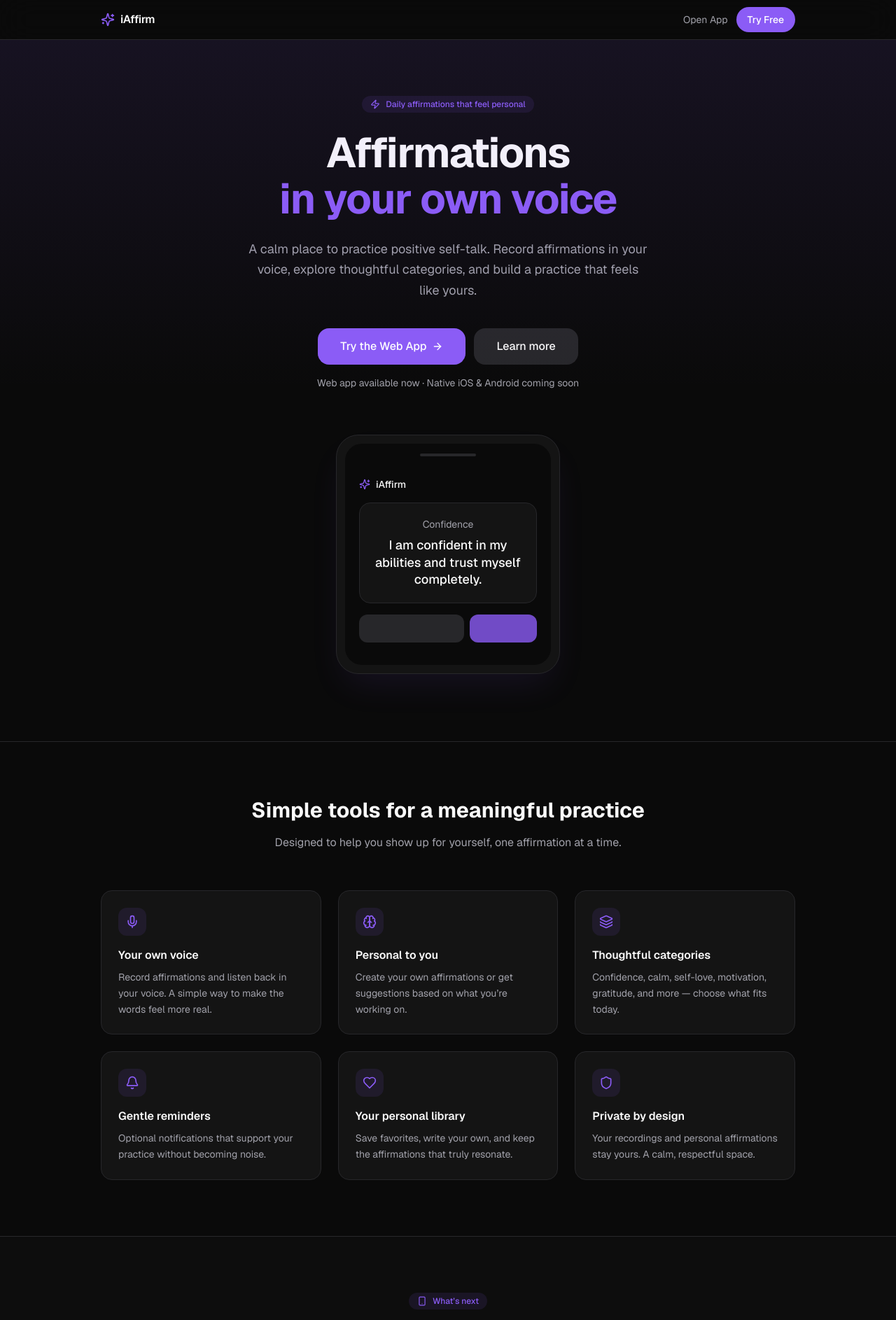
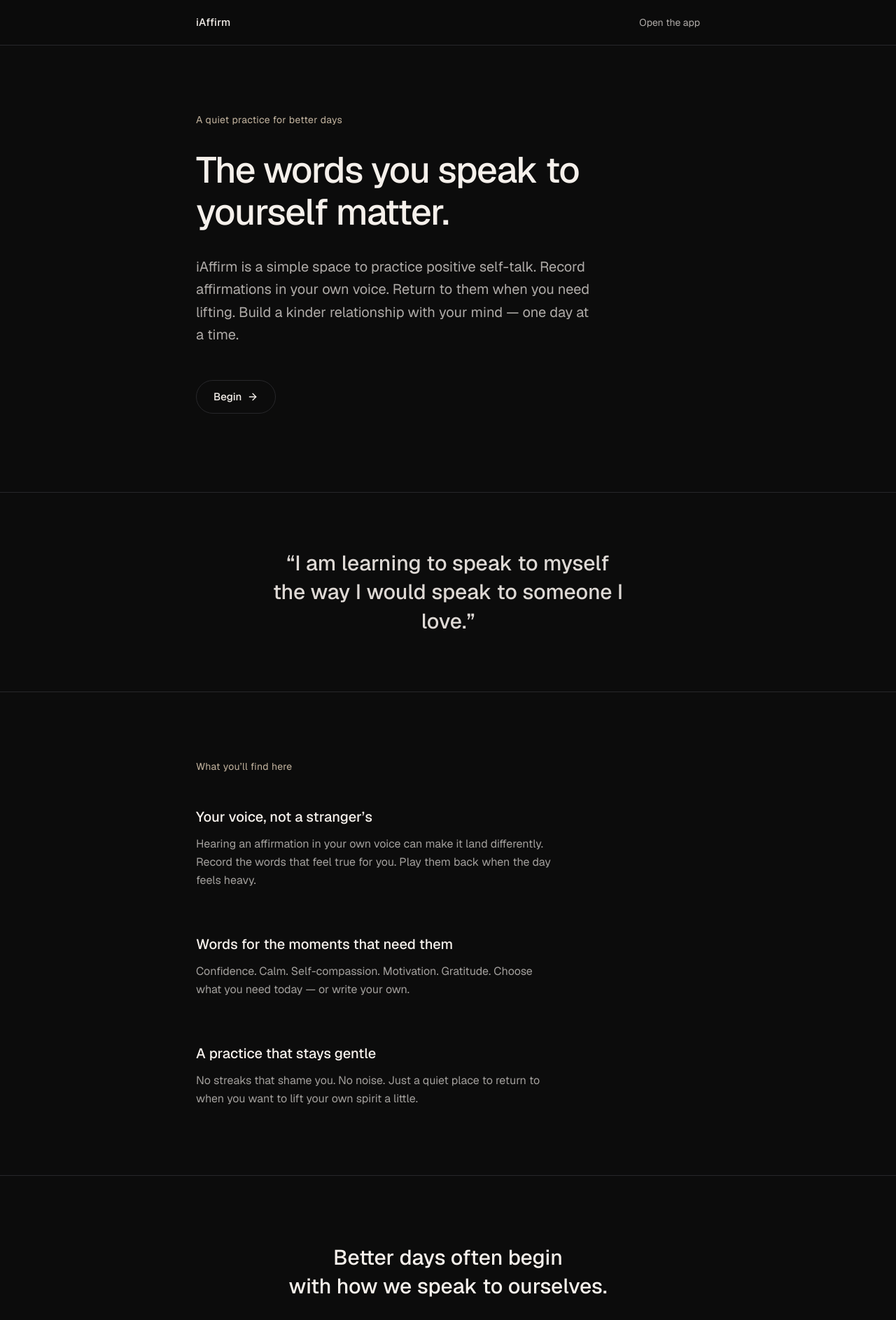
Before and after one commit to ohkariku-boop/iaffirm, a Next.js app: page / in a window 1280 px wide. Shown: the top 1886 px of the page at 70% size. Built offline with nearby package versions, Linux system fonts and the light colour scheme.

Commit message:
Redo landing page: warm, human, editorial tone focused on affirmations and mental wellbeing
- Remove startup/AI aesthetic and competitive language
- Emphasize own voice, gentleness, better days, self-kindness
- Clean typography-led layout inspired by thoughtful wellness design

```diff
--- a/src/app/page.tsx
+++ b/src/app/page.tsx
@@ -1,193 +1,111 @@
 import Link from "next/link";
-import { Sparkles, Mic, Heart, Zap, Shield, ArrowRight, Brain, Layers, Bell, Smartphone } from "lucide-react";
+import { ArrowRight } from "lucide-react";
 
 export default function LandingPage() {
   return (
-    <div className="min-h-screen bg-background text-foreground">
+    <div className="min-h-screen bg-[#0c0c0c] text-[#f5f0eb]">
       {/* Nav */}
-      <header className="sticky top-0 z-50 bg-background/80 backdrop-blur-xl border-b border-border">
-        <div className="max-w-5xl mx-auto px-4 h-14 flex items-center justify-between">
-          <div className="flex items-center gap-2">
-            <Sparkles className="w-5 h-5 text-primary" />
-            <span className="font-semibold tracking-tight">iAffirm</span>
-          </div>
-          <div className="flex items-center gap-3">
+      <header className="sticky top-0 z-50 bg-[#0c0c0c]/90 backdrop-blur-md border-b border-white/5">
+        <div className="max-w-3xl mx-auto px-6 h-16 flex items-center justify-between">
+          <span className="text-[15px] font-medium tracking-wide">iAffirm</span>
           <Link
             href="/app"
-              className="text-sm text-muted-foreground hover:text-foreground transition-colors"
+            className="text-sm text-[#f5f0eb]/70 hover:text-[#f5f0eb] transition-colors"
           >
-              Open App
+            Open the app
           </Link>
-            <Link
-              href="/app"
-              className="px-4 py-2 rounded-full bg-primary text-primary-foreground text-sm font-medium hover:bg-primary/90 transition-colors"
-            >
-              Try Free
-            </Link>
-          </div>
         </div>
       </header>
 
       {/* Hero */}
-      <section className="relative overflow-hidden">
-        <div className="absolute inset-0 bg-gradient-to-b from-primary/10 via-transparent to-transparent pointer-events-none" />
-        <div className="max-w-5xl mx-auto px-4 pt-20 pb-24 text-center">
-          <div className="inline-flex items-center gap-2 px-3 py-1 rounded-full bg-primary/10 text-primary text-xs font-medium mb-6">
-            <Zap className="w-3.5 h-3.5" />
-            Daily affirmations that feel personal
-          </div>
-          <h1 className="text-4xl sm:text-5xl md:text-6xl font-bold tracking-tight leading-[1.1] mb-6">
-            Affirmations
-            <br />
-            <span className="text-primary">in your own voice</span>
+      <section className="max-w-3xl mx-auto px-6 pt-24 pb-28">
+        <p className="text-sm tracking-wide text-[#c4b5a0] mb-8">
+          A quiet practice for better days
+        </p>
+        <h1 className="text-4xl sm:text-5xl md:text-[3.25rem] font-medium leading-[1.15] tracking-tight mb-8">
+          The words you speak to yourself matter.
         </h1>
-          <p className="text-lg text-muted-foreground max-w-xl mx-auto mb-10 leading-relaxed">
-            A calm place to practice positive self-talk. Record affirmations in your voice,
-            explore thoughtful categories, and build a practice that feels like yours.
+        <p className="text-lg sm:text-xl text-[#f5f0eb]/70 leading-relaxed max-w-xl mb-12">
+          iAffirm is a simple space to practice positive self-talk.
+          Record affirmations in your own voice. Return to them when you need lifting.
+          Build a kinder relationship with your mind — one day at a time.
         </p>
-          <div className="flex flex-col sm:flex-row items-center justify-center gap-3">
         <Link
           href="/app"
-              className="w-full sm:w-auto px-8 py-3.5 rounded-2xl bg-primary text-primary-foreground font-medium flex items-center justify-center gap-2 hover:bg-primary/90 transition-colors"
+          className="inline-flex items-center gap-2 text-[15px] font-medium border border-[#f5f0eb]/20 px-6 py-3 rounded-full hover:bg-[#f5f0eb] hover:text-[#0c0c0c] transition-colors"
         >
-              Try the Web App
+          Begin
           <ArrowRight className="w-4 h-4" />
         </Link>
-            <a
-              href="#features"
-              className="w-full sm:w-auto px-8 py-3.5 rounded-2xl bg-muted text-foreground font-medium hover:bg-muted/80 transition-colors"
-            >
-              Learn more
-            </a>
-          </div>
-          <p className="mt-4 text-sm text-muted-foreground">
-            Web app available now · Native iOS & Android coming soon
-          </p>
+      </section>
 
-          {/* Phone preview */}
-          <div className="mt-16 mx-auto max-w-xs">
-            <div className="rounded-[2rem] border border-border bg-card p-3 shadow-2xl shadow-primary/10">
-              <div className="rounded-[1.5rem] bg-background overflow-hidden">
-                <div className="h-8 flex items-center justify-center">
-                  <div className="w-20 h-1 rounded-full bg-muted" />
-                </div>
-                <div className="px-5 pb-8 pt-4 space-y-4">
-                  <div className="flex items-center gap-2 text-sm">
-                    <Sparkles className="w-4 h-4 text-primary" />
-                    <span className="font-medium">iAffirm</span>
-                  </div>
-                  <div className="rounded-2xl bg-card border border-border p-5 text-center">
-                    <p className="text-sm text-muted-foreground mb-2">Confidence</p>
-                    <p className="text-lg font-medium leading-snug">
-                      I am confident in my abilities and trust myself completely.
+      {/* Divider quote */}
+      <section className="border-y border-white/5">
+        <div className="max-w-3xl mx-auto px-6 py-20 text-center">
+          <p className="text-2xl sm:text-3xl font-medium leading-snug text-[#f5f0eb]/90 max-w-lg mx-auto">
+            “I am learning to speak to myself the way I would speak to someone I love.”
           </p>
         </div>
-                  <div className="flex gap-2">
-                    <div className="flex-1 h-10 rounded-xl bg-muted" />
-                    <div className="w-24 h-10 rounded-xl bg-primary/80" />
+      </section>
+
+      {/* What it offers */}
+      <section className="max-w-3xl mx-auto px-6 py-24">
+        <h2 className="text-sm tracking-wide text-[#c4b5a0] mb-12">
+          What you’ll find here
+        </h2>
+
+        <div className="space-y-16">
+          <div>
+            <h3 className="text-xl font-medium mb-3">Your voice, not a stranger’s</h3>
+            <p className="text-[#f5f0eb]/65 leading-relaxed max-w-lg">
+              Hearing an affirmation in your own voice can make it land differently.
+              Record the words that feel true for you. Play them back when the day feels heavy.
+            </p>
           </div>
+
+          <div>
+            <h3 className="text-xl font-medium mb-3">Words for the moments that need them</h3>
+            <p className="text-[#f5f0eb]/65 leading-relaxed max-w-lg">
+              Confidence. Calm. Self-compassion. Motivation. Gratitude.
+              Choose what you need today — or write your own.
+            </p>
           </div>
-              </div>
-            </div>
+
+          <div>
+            <h3 className="text-xl font-medium mb-3">A practice that stays gentle</h3>
+            <p className="text-[#f5f0eb]/65 leading-relaxed max-w-lg">
+              No streaks that shame you. No noise. Just a quiet place to return to
+              when you want to lift your own spirit a little.
+            </p>
           </div>
         </div>
       </section>
 
-      {/* Features */}
-      <section id="features" className="border-t border-border py-20">
-        <div className="max-w-5xl mx-auto px-4">
-          <h2 className="text-2xl sm:text-3xl font-bold text-center mb-4">
-            Simple tools for a meaningful practice
+      {/* Soft CTA */}
+      <section className="border-t border-white/5">
+        <div className="max-w-3xl mx-auto px-6 py-24 text-center">
+          <h2 className="text-2xl sm:text-3xl font-medium mb-6 leading-snug">
+            Better days often begin<br />with how we speak to ourselves.
           </h2>
-          <p className="text-muted-foreground text-center max-w-lg mx-auto mb-14">
-            Designed to help you show up for yourself, one affirmation at a time.
+          <p className="text-[#f5f0eb]/60 mb-10 max-w-md mx-auto leading-relaxed">
+            Start with one affirmation. See how it feels.
+            The web app is ready when you are. Native apps are on the way.
           </p>
-
-          <div className="grid sm:grid-cols-2 lg:grid-cols-3 gap-6">
-            {[
-              {
-                icon: Mic,
-                title: "Your own voice",
-                desc: "Record affirmations and listen back in your voice. A simple way to make the words feel more real.",
-              },
-              {
-                icon: Brain,
-                title: "Personal to you",
-                desc: "Create your own affirmations or get suggestions based on what you’re working on.",
-              },
-              {
-                icon: Layers,
-                title: "Thoughtful categories",
-                desc: "Confidence, calm, self-love, motivation, gratitude, and more — choose what fits today.",
-              },
-              {
-                icon: Bell,
-                title: "Gentle reminders",
-                desc: "Optional notifications that support your practice without becoming noise.",
-              },
-              {
-                icon: Heart,
-                title: "Your personal library",
-                desc: "Save favorites, write your own, and keep the affirmations that truly resonate.",
-              },
-              {
-                icon: Shield,
-                title: "Private by design",
-                desc: "Your recordings and personal affirmations stay yours. A calm, respectful space.",
-              },
-            ].map((f) => (
-              <div
-                key={f.title}
-                className="rounded-2xl border border-border bg-card p-6 hover:border-primary/30 transition-colors"
-              >
-                <div className="w-10 h-10 rounded-xl bg-primary/10 flex items-center justify-center mb-4">
-                  <f.icon className="w-5 h-5 text-primary" />
-                </div>
-                <h3 className="font-semibold mb-2">{f.title}</h3>
-                <p className="text-sm text-muted-foreground leading-relaxed">{f.desc}</p>
-              </div>
-            ))}
-          </div>
-        </div>
-      </section>
-
-      {/* Roadmap */}
-      <section className="border-t border-border py-20 bg-card/30">
-        <div className="max-w-3xl mx-auto px-4 text-center">
-          <div className="inline-flex items-center gap-2 px-3 py-1 rounded-full bg-primary/10 text-primary text-xs font-medium mb-6">
-            <Smartphone className="w-3.5 h-3.5" />
-            What’s next
-          </div>
-          <h2 className="text-2xl sm:text-3xl font-bold mb-4">
-            Web today. Native apps next.
-          </h2>
-          <p className="text-muted-foreground leading-relaxed mb-8 max-w-xl mx-auto">
-            The web app is here so you can start practicing and share feedback.
-            Native iOS and Android apps are on the way.
-          </p>
-          <div className="flex flex-wrap justify-center gap-3 text-sm text-muted-foreground mb-10">
-            <span className="px-3 py-1.5 rounded-full bg-muted">Web app — available</span>
-            <span className="px-3 py-1.5 rounded-full bg-muted">More personalization — soon</span>
-            <span className="px-3 py-1.5 rounded-full bg-muted">iOS & Android — planned</span>
-          </div>
           <Link
             href="/app"
-            className="inline-flex items-center gap-2 px-8 py-3.5 rounded-2xl bg-primary text-primary-foreground font-medium hover:bg-primary/90 transition-colors"
+            className="inline-flex items-center gap-2 text-[15px] font-medium bg-[#f5f0eb] text-[#0c0c0c] px-7 py-3.5 rounded-full hover:bg-[#e8e0d5] transition-colors"
           >
-            Try the web app
+            Open iAffirm
             <ArrowRight className="w-4 h-4" />
           </Link>
         </div>
       </section>
 
       {/* Footer */}
-      <footer className="border-t border-border py-8">
-        <div className="max-w-5xl mx-auto px-4 flex flex-col sm:flex-row items-center justify-between gap-4 text-sm text-muted-foreground">
-          <div className="flex items-center gap-2">
-            <Sparkles className="w-4 h-4 text-primary" />
+      <footer className="border-t border-white/5">
+        <div className="max-w-3xl mx-auto px-6 py-10 flex flex-col sm:flex-row items-start sm:items-center justify-between gap-4 text-sm text-[#f5f0eb]/40">
           <span>iAffirm</span>
-          </div>
-          <p>A quiet space for better self-talk.</p>
+          <p>Made for anyone who wants a little more kindness toward themselves.</p>
         </div>
       </footer>
     </div>
```
Lines whose indentation alone changed are shown as unchanged.
